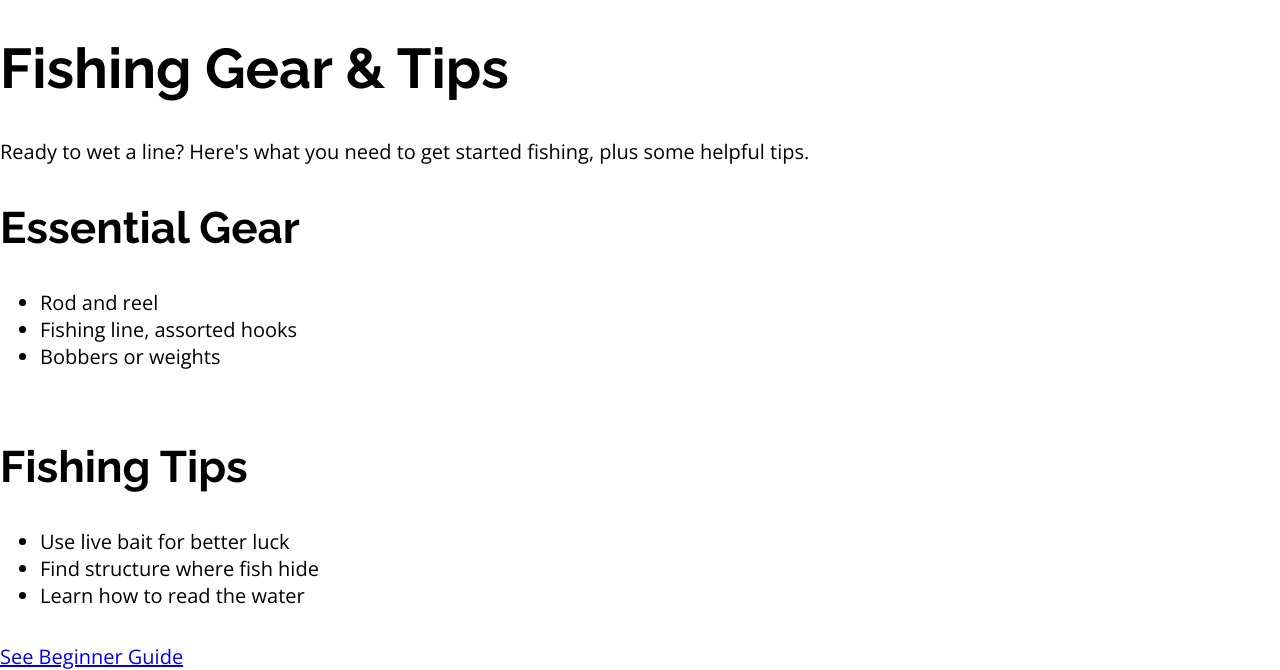
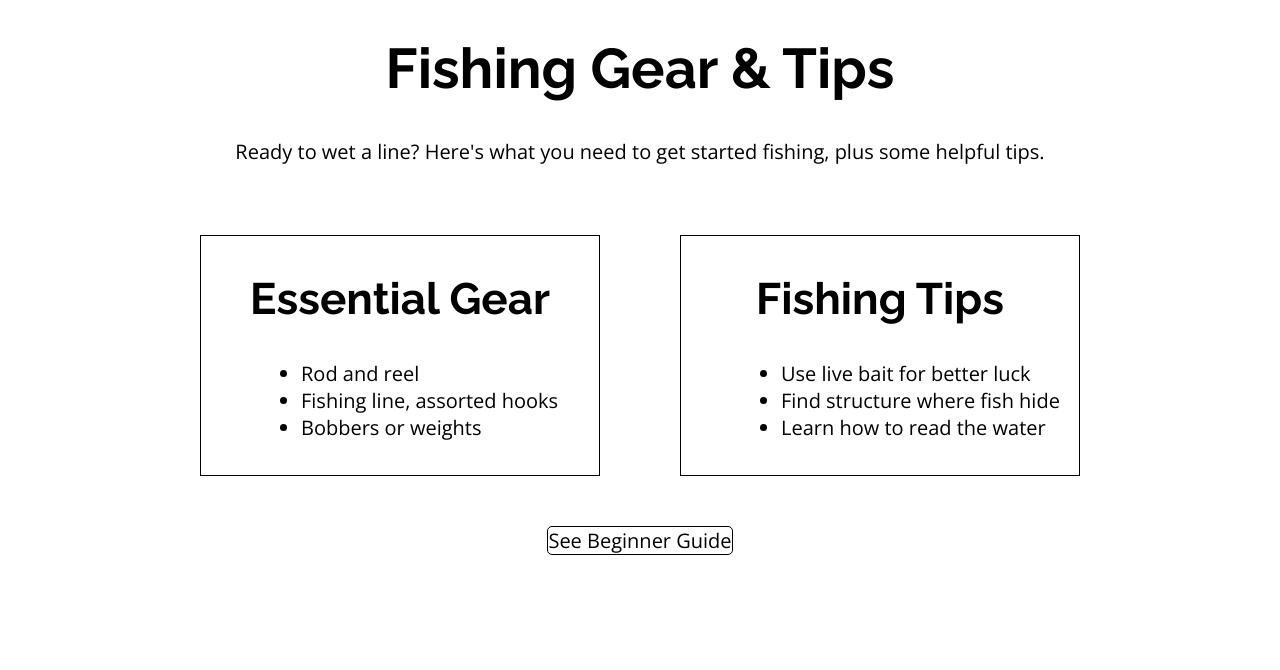
Before and after one commit to ker24016/wdd130-flannery, a plain HTML site: page gear-and-tips.html in a window 1280 px wide. Shown: the part 147-817 px from the top of the page. Drawn offline with nearby package versions, Linux system fonts and the light colour scheme.

Commit message:
gear and tips style

```diff
--- a/gear-and-tips.html
+++ b/gear-and-tips.html
@@ -14,9 +14,13 @@
         </nav>
         <img src="images/logo.png" alt = "Helping People Want To Fish">
     </header>
+
+    <div class="fishing-title">
     <h1>Fishing Gear & Tips</h1>
     <p>Ready to wet a line? Here's what you need to get started fishing, plus some helpful tips.</p>
+    </div>
 
+    <div class="gear-tips">
         <div class="gear">
          <h2>Essential Gear</h2>
          <ul>
@@ -36,9 +40,10 @@
             </ul>
             <img src="">
         </div>
+    </div>
 
-    <div>
-        <a href="beginner-guide.html">See Beginner Guide</a>
+    <div class="buttontip">
+        <a  href="beginner-guide.html">See Beginner Guide</a>
     </div>
 </body>
 </html>
--- a/styles/style.css
+++ b/styles/style.css
@@ -151,3 +151,39 @@ main {
 body {
     margin: 0;
 }
+
+.fishing-title {
+    text-align: center;
+}
+
+.gear-tips {
+    display: grid;
+    grid-template-columns: 1fr 1fr;
+    gap: 80px;
+    padding: 50px 200px;
+}
+
+.gear ul, .tips ul {
+    text-align: left;
+    padding-left: 100px;
+}
+
+.gear, .tips {
+    border: 1px solid black;
+    text-align: center;
+}
+
+.buttontip {
+    border: 1px solid black;
+    border-radius: 5px;
+    box-sizing: border-box;
+    width: fit-content;
+    text-decoration: none;
+    color: black;
+    margin: 0 auto;
+}
+
+.buttontip a {
+    text-decoration: none;
+    color: black;
+}
```
Lines whose indentation alone changed are shown as unchanged.
